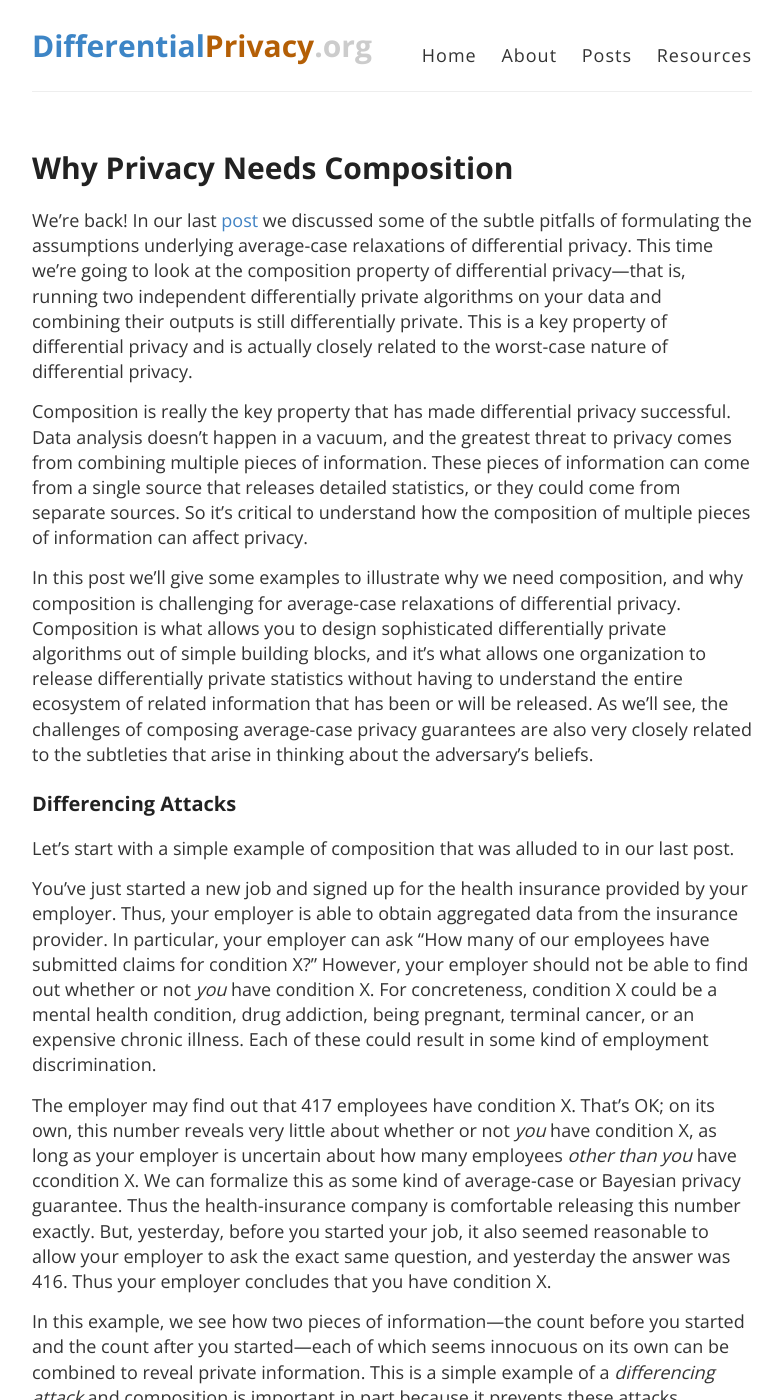
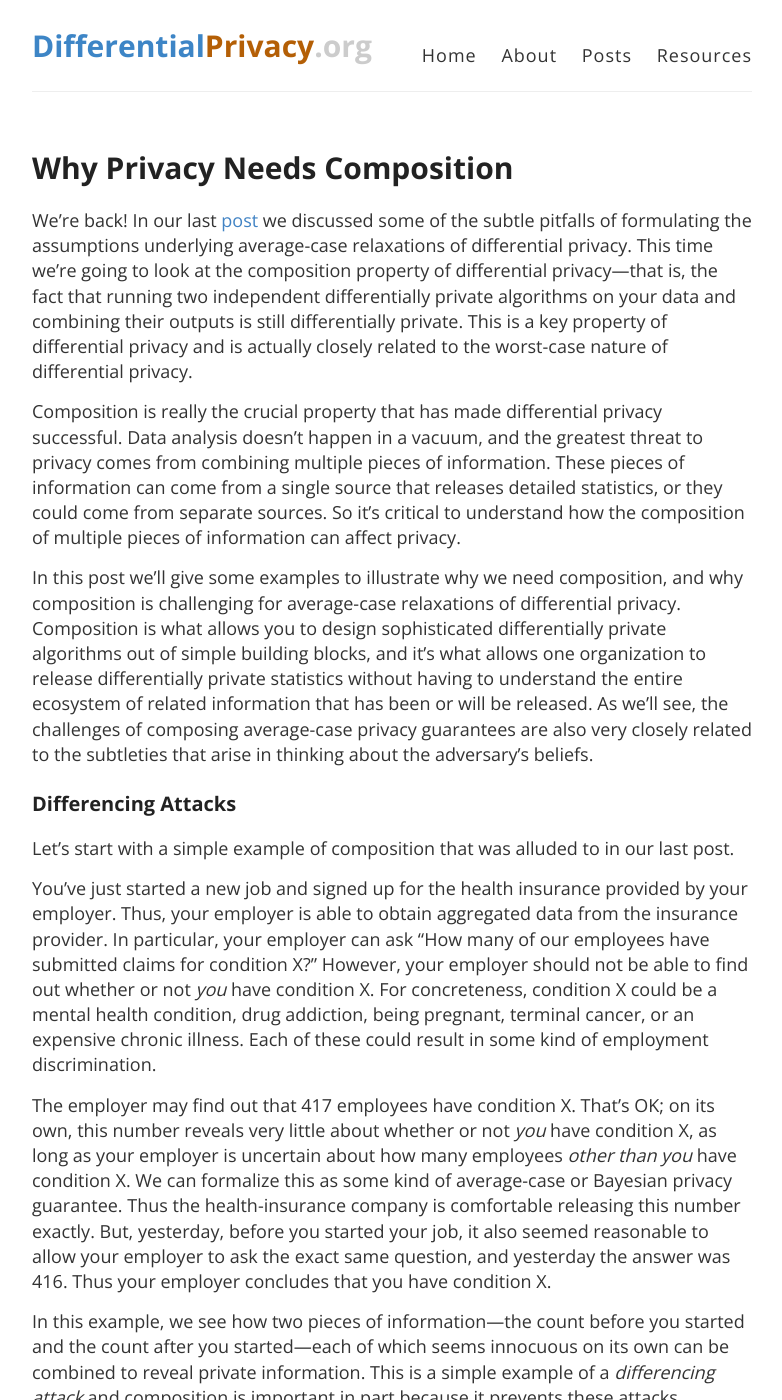
Before and after one commit to differentialprivacy/differentialprivacy, a Jekyll site: the page built from _posts/2020-08-16-privacy-composition.md, in a window 1280 px wide and 1400 px high. Shown: the whole window, without its empty margins (248-1030 px from the left). Built offline with Jekyll 4.4.1, drawn with Linux system fonts in a browser that asks for light colours; comment, search, counter and statistics services are not loaded; some of the changed text lies outside the part shown.

Commit message:
updates de clement

```diff
--- a/_posts/2020-08-16-privacy-composition.md
+++ b/_posts/2020-08-16-privacy-composition.md
@@ -9,9 +9,9 @@
 timestamp: 10:00:00 -0400
 ---
 
-We're back!  In our last [post](\average-case-dp) we discussed some of the subtle pitfalls of formulating the assumptions underlying average-case relaxations of differential privacy.  This time we're going to look at the composition property of differential privacy&mdash;that is, running two independent differentially private algorithms on your data and combining their outputs is still differentially private. This is a key property of differential privacy and is actually closely related to the worst-case nature of differential privacy.
+We're back!  In our last [post](\average-case-dp) we discussed some of the subtle pitfalls of formulating the assumptions underlying average-case relaxations of differential privacy.  This time we're going to look at the composition property of differential privacy---that is, the fact that running two independent differentially private algorithms on your data and combining their outputs is still differentially private. This is a key property of differential privacy and is actually closely related to the worst-case nature of differential privacy.
 
-Composition is really the key property that has made differential privacy successful. Data analysis doesn't happen in a vacuum, and the greatest threat to privacy comes from combining multiple pieces of information. These pieces of information can come from a single source that releases detailed statistics, or they could come from separate sources. So it's critical to understand how the composition of multiple pieces of information can affect privacy.
+Composition is really the crucial property that has made differential privacy successful. Data analysis doesn't happen in a vacuum, and the greatest threat to privacy comes from combining multiple pieces of information. These pieces of information can come from a single source that releases detailed statistics, or they could come from separate sources. So it's critical to understand how the composition of multiple pieces of information can affect privacy.
 
 In this post we'll give some examples to illustrate why we need composition, and why composition is challenging for average-case relaxations of differential privacy.  Composition is what allows you to design sophisticated differentially private algorithms out of simple building blocks, and it's what allows one organization to release differentially private statistics without having to understand the entire ecosystem of related information that has been or will be released.  As we'll see, the challenges of composing average-case privacy guarantees are also very closely related to the subtleties that arise in thinking about the adversary's beliefs.
 
@@ -22,7 +22,7 @@
 You've just started a new job and signed up for the health insurance provided by your employer. Thus, your employer is able to obtain aggregated data from the insurance provider. In particular, your employer can ask "How many of our employees have submitted claims for condition X?"  However, your employer should not be able to find out whether or not *you* have condition X.
 For concreteness, condition X could be a mental health condition, drug addiction, being pregnant, terminal cancer, or an expensive chronic illness. Each of these could result in some kind of employment discrimination.
 
-The employer may find out that 417 employees have condition X.  That's OK; on its own, this number reveals very little about whether or not *you* have condition X, as long as your employer is uncertain about how many employees *other than you* have ccondition X.  We can formalize this as some kind of average-case or Bayesian privacy guarantee. Thus the health-insurance company is comfortable releasing this number exactly.  But, yesterday, before you started your job, it also seemed reasonable to allow your employer to ask the exact same question, and yesterday the answer was 416. Thus your employer concludes that you have condition X.
+The employer may find out that 417 employees have condition X.  That's OK; on its own, this number reveals very little about whether or not *you* have condition X, as long as your employer is uncertain about how many employees *other than you* have condition X.  We can formalize this as some kind of average-case or Bayesian privacy guarantee. Thus the health-insurance company is comfortable releasing this number exactly.  But, yesterday, before you started your job, it also seemed reasonable to allow your employer to ask the exact same question, and yesterday the answer was 416. Thus your employer concludes that you have condition X.
 
 In this example, we see how two pieces of information&mdash;the count before you started and the count after you started&mdash;each of which seems innocuous on its own can be combined to reveal private information. This is a simple example of a *differencing attack* and composition is important in part because it prevents these attacks.
 
@@ -47,9 +47,9 @@
 
 Any interactive system must take adaptive composition into account.  A natural algorithm which asks adaptive questions is gradient descent for minimizing a function that is determined by private data (e.g., for logistic regression on medical records). At each step, the algorithm asks for a gradient of the function, which depends on the private data, at the current point. Then the point is updated according to the reported gradient and the process repeats. Since the updated point depends on the previous answer, the next gradient computation is adaptive.
 
-The good news is that differential privacy can handle adaptive composition just fine.  However, to handle adaptive composition, it's really important that you have a worst-case privacy definition like differential privacy. Average-case variants of differential privacy cannot handle adaptive composition. Intuitively, the problem is that whatever distributional assumption you might make about the data or query a priori is unlikely to hold when you condition on past interactions with the same data or related data.
+The good news is that differential privacy can handle adaptive composition just fine.  However, to handle adaptive composition, it's really important that you have a worst-case privacy definition like differential privacy. As we will see below, average-case variants of differential privacy cannot handle adaptive composition. Intuitively, the problem is that whatever distributional assumption you might make about the data or query a priori is unlikely to hold when you condition on past interactions with the same data or related data.
 
-Here's a technical example that shows the difficulty of adaptive composition. Our data \\(x \in \\{-1,+1\\}^n\\) is a vector of \\(n\\) bits, one bit per person.[^4]  Because we're considering average-case differential privacy, we'll model this vector as uniformly random.  Consider the following slightly odd algorithm \\(M_2(x,v)\\)---it takes a vector \\(v \in \\{-1,+1\\}^n\\) from the user, and, if the correlation \\(\langle x, v \rangle / n\\) between \\(v\\) and \\(x\\) is smaller than \\(\varepsilon/2\\), the query returns \\(\\emptyset\\), but, if the correlation between \\(v\\) and \\(x\\) is larger than \\(\varepsilon/2\\), the query returns the dataset \\(x\\).  This algorithm may seem a little odd, but in isolation it satisfies an average-case version of differential privacy, because if \\(n\\) is large enough and \\(x\\) is uniformly random, then it's very unlikely that the user can guess a vector \\(v\\) that causes this algorithm to output anything other than \\(\\emptyset\\).
+Here's a technical example that shows the difficulty of adaptive composition. Our data \\(x \in \\{-1,+1\\}^n\\) is a vector of \\(n\\) bits, one bit per person.[^4]  Because we're considering average-case differential privacy, we'll model this vector as uniformly random.  Consider the following slightly odd algorithm \\(M_2(x,v)\\)---it takes a vector \\(v \in \\{-1,+1\\}^n\\) from the user, and, if the correlation \\(\langle x, v \rangle / n\\) between \\(v\\) and \\(x\\) is smaller than \\(\varepsilon/2\\), the query returns \\(\\emptyset\\), but, if the correlation between \\(v\\) and \\(x\\) is larger than \\(\varepsilon/2\\), the query returns the dataset \\(x\\).  In isolation this algorithm satisfies an average-case version of differential privacy, because if \\(n\\) is large enough and \\(x\\) is uniformly random, then it's very unlikely that the user can guess a vector \\(v\\) that causes this algorithm to output anything other than \\(\\emptyset\\).  This algorithm may seem contrived; it is a simple stand-in for any algorithm that behaves very well most of the time, but fails completely on some rare inputs.
 
 Now, consider another, more familiar differentially private algorithm called randomized response [**[W65]**](https://www.jstor.org/stable/2283137?seq=1 "Stanley Warner. Randomized Response: A Survey Technique for Eliminating Evasive Answer Bias. Journal of the American Statistical Association 1965.").  For those not familiar, this algorithm \\(M_1(x)\\) outputs a vector \\(y \in \\\{0,1\\\}^n\\), where \\(y_i\\) is slightly more likely to be \\(x_i\\) than \\(-x_i\\).  Specifically, we set \\(y_i = x_i\\) with probability \\((1+\varepsilon)/2\\) and \\(y_i = - x_i\\) otherwise. This satisfies \\(\log(\frac{1+\varepsilon}{1-\varepsilon})\\)-differential privacy or, roughly, \\(2\varepsilon\\)-differential privacy. The upshot is that we obtain a vector \\(y\\) where the correlation between \\(x\\) and \\(y\\) is about \\(\varepsilon\\), i.e. \\(\langle x , y \rangle / n \approx \varepsilon\\)
 
```
Also changed, not shown: other parts of _posts/2020-08-16-privacy-composition.md (+2 -2 lines).
